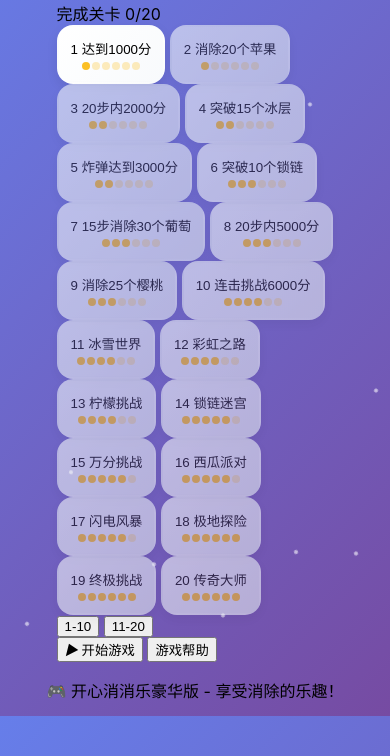
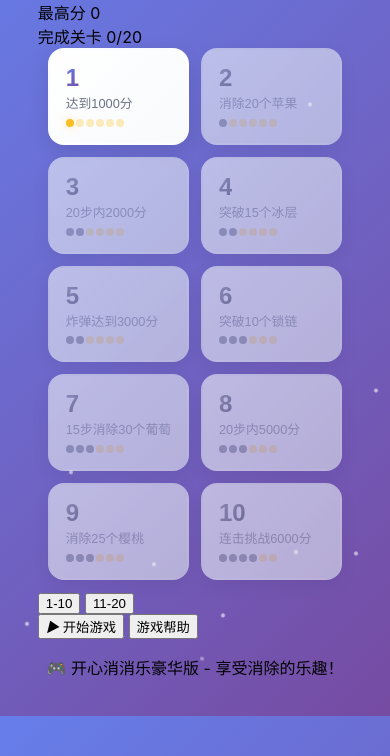
Before and after one commit to saberlind/happy_xiaoxiaole, a website: page index.html in a window 390 px wide. Shown: the part 128-884 px from the top of the page. Drawn offline with Linux system fonts and the light colour scheme.

Commit message:
优化首页关卡布局样式：改进网格布局、按钮设计和难度指示器

```diff
--- a/package.json
+++ b/package.json
@@ -24,9 +24,9 @@
   },
   "repository": {
     "type": "git",
-    "url": "https://github.com/yourusername/happy-crush-deluxe.git"
+    "url": "https://github.com/saberlind/happy_xiaoxiaole.git"
   },
-  "homepage": "https://yourusername.github.io/happy-crush-deluxe",
+  "homepage": "https://saberlind.github.io/happy_xiaoxiaole",
   "engines": {
     "node": ">=14.0.0"
   }
--- a/styles.css
+++ b/styles.css
@@ -124,18 +124,45 @@ html {
     margin-bottom: 1rem;
 }
 
+/* 关卡网格布局 */
+.level-grid {
+    width: 100%;
+    max-width: 500px;
+    margin: 0 auto;
+}
+
+.level-page {
+    display: none;
+    animation: fadeIn 0.3s ease-out;
+}
+
+.level-page.active {
+    display: block;
+}
+
+.level-row {
+    display: grid;
+    grid-template-columns: 1fr 1fr;
+    gap: 16px;
+    margin-bottom: 16px;
+}
+
 /* 关卡按钮 */
 .level-btn {
     background: linear-gradient(135deg, #ffffff 0%, #f8fafc 100%);
-    border-radius: 16px;
-    padding: 16px;
-    text-align: center;
+    border-radius: 20px;
+    padding: 20px;
+    text-align: left;
     transition: all 0.3s cubic-bezier(0.4, 0, 0.2, 1);
-    box-shadow: 0 4px 12px rgba(0, 0, 0, 0.08);
+    box-shadow: 0 6px 20px rgba(0, 0, 0, 0.1);
     cursor: pointer;
     border: 2px solid transparent;
     position: relative;
     overflow: hidden;
+    min-height: 100px;
+    display: flex;
+    flex-direction: column;
+    justify-content: space-between;
 }
 
 .level-btn::before {
@@ -181,12 +208,87 @@ html {
     box-shadow: 0 0 0 3px rgba(102, 126, 234, 0.2);
 }
 
+/* 关卡按钮内部元素 */
+.level-number {
+    font-size: 2rem;
+    font-weight: 800;
+    background: linear-gradient(135deg, #667eea 0%, #764ba2 100%);
+    -webkit-background-clip: text;
+    -webkit-text-fill-color: transparent;
+    background-clip: text;
+    line-height: 1;
+    margin-bottom: 8px;
+}
+
+.level-description {
+    font-size: 0.9rem;
+    color: #6b7280;
+    font-weight: 500;
+    line-height: 1.3;
+    margin-bottom: 8px;
+}
+
+.level-btn.locked .level-number {
+    background: linear-gradient(135deg, #9ca3af 0%, #6b7280 100%);
+    -webkit-background-clip: text;
+    -webkit-text-fill-color: transparent;
+    background-clip: text;
+}
+
+.level-btn.locked .level-description {
+    color: #9ca3af;
+}
+
+.level-btn.completed .level-number {
+    background: linear-gradient(135deg, #ffffff 0%, #f0fdf4 100%);
+    -webkit-background-clip: text;
+    -webkit-text-fill-color: transparent;
+    background-clip: text;
+}
+
+.level-btn.completed .level-description {
+    color: rgba(255, 255, 255, 0.9);
+}
+
 /* 难度指示器 */
 .difficulty-stars {
     display: flex;
-    justify-content: center;
+    align-items: center;
+    justify-content: flex-start;
     gap: 2px;
-    margin-top: 4px;
+    font-size: 1rem;
+    margin-top: auto;
+}
+
+.difficulty-star {
+    width: 12px;
+    height: 12px;
+    background: #d1d5db;
+    border-radius: 50%;
+    transition: all 0.3s ease;
+    opacity: 0.4;
+}
+
+.difficulty-star.active {
+    background: #fbbf24;
+    opacity: 1;
+    box-shadow: 0 0 8px rgba(251, 191, 36, 0.4);
+}
+
+.level-btn.locked .difficulty-star.active {
+    background: #9ca3af;
+    box-shadow: none;
+}
+
+.level-btn.completed .difficulty-star.active {
+    background: #fbbf24;
+    box-shadow: 0 0 12px rgba(251, 191, 36, 0.6);
+    animation: starGlow 2s ease-in-out infinite alternate;
+}
+
+@keyframes starGlow {
+    from { box-shadow: 0 0 8px rgba(251, 191, 36, 0.4); }
+    to { box-shadow: 0 0 16px rgba(251, 191, 36, 0.8); }
 }
 
 .difficulty-star {
@@ -558,8 +660,34 @@ html {
         border-radius: 8px;
     }
 
+    .level-grid {
+        max-width: 100%;
+        padding: 0 10px;
+    }
+
+    .level-row {
+        gap: 12px;
+        margin-bottom: 12px;
+    }
+
     .level-btn {
-        padding: 12px;
+        padding: 16px;
+        min-height: 80px;
+        border-radius: 16px;
+    }
+
+    .level-number {
+        font-size: 1.5rem;
+        margin-bottom: 6px;
+    }
+
+    .level-description {
+        font-size: 0.8rem;
+        margin-bottom: 6px;
+    }
+
+    .difficulty-stars {
+        font-size: 0.9rem;
     }
 
     .game-info {
@@ -572,8 +700,28 @@ html {
         font-size: 16px;
     }
 
+    .level-row {
+        grid-template-columns: 1fr;
+        gap: 10px;
+    }
+
     .level-btn {
-        padding: 10px;
-        font-size: 0.9rem;
+        padding: 14px;
+        min-height: 70px;
+        border-radius: 14px;
+    }
+
+    .level-number {
+        font-size: 1.3rem;
+        margin-bottom: 4px;
+    }
+
+    .level-description {
+        font-size: 0.75rem;
+        margin-bottom: 4px;
+    }
+
+    .difficulty-stars {
+        font-size: 0.8rem;
     }
 }
```
Also changed, not shown: .trae/rules/project_rules.md (added).
